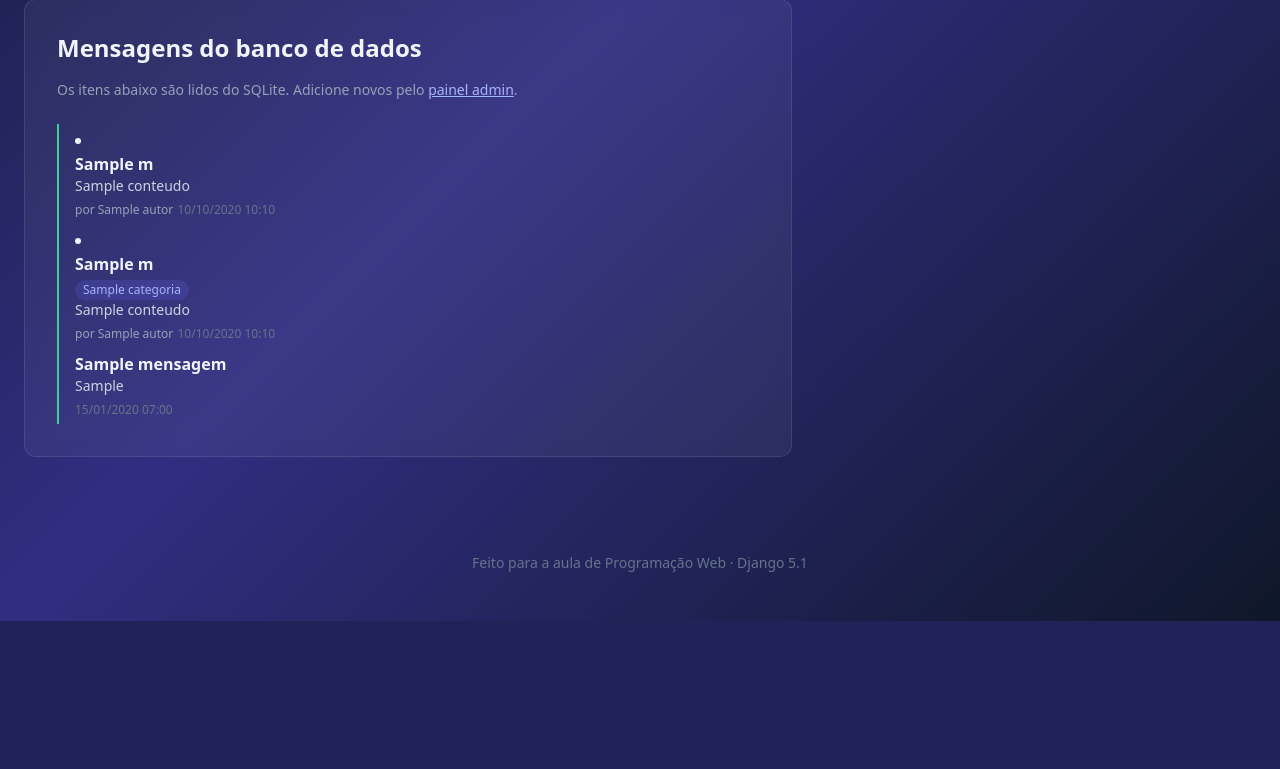
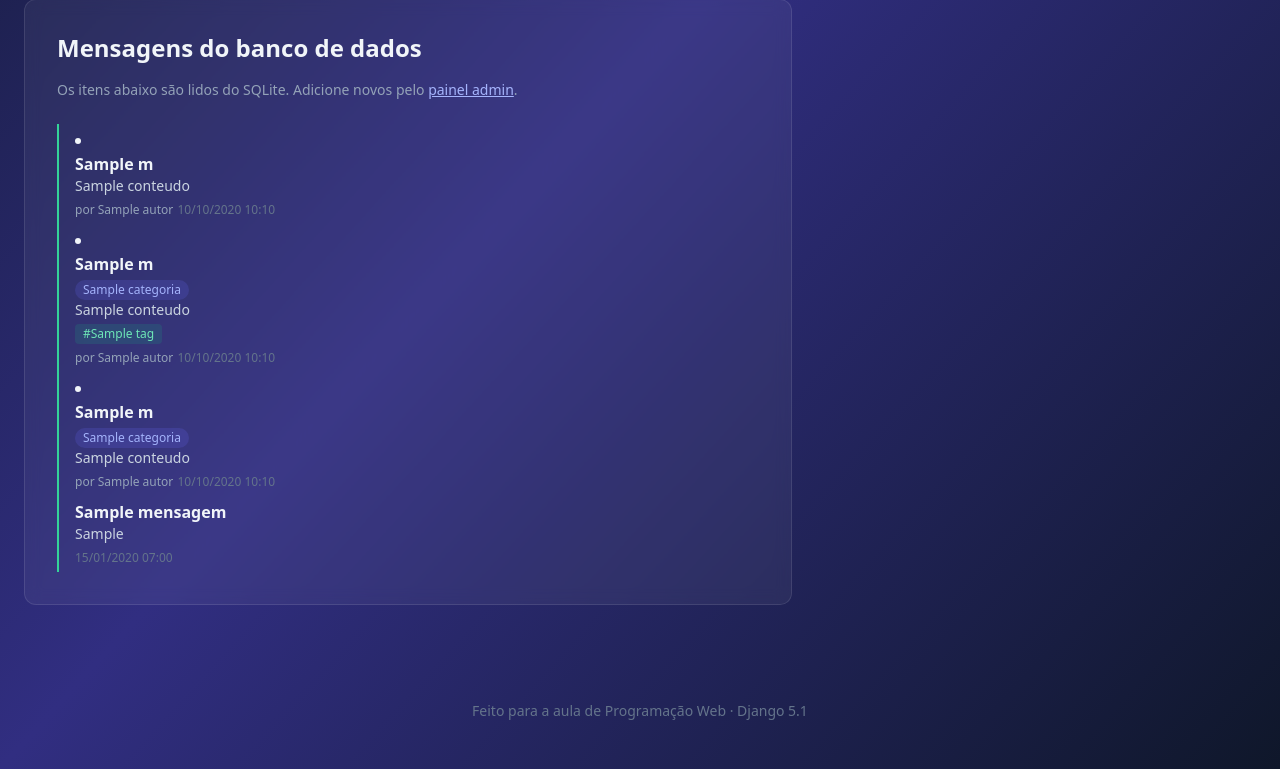
Before and after one commit to dudufugliaro/project-django, a Django app: template templates/home/index.html in a window 1280 px wide. Shown: the part 636-1405 px from the top of the page. Before the commit the page ends 1257 px from the top, so only its background shows below. Run offline with Django 5.2, Linux system fonts and the light colour scheme; tables that the repository leaves empty hold one stand-in row (values such as "Sample post"); the template is opened without the code that fills it: values that come from a table or form of the project are taken from there, most other values are stand-ins (such as "Sample title", 1, 10 or a date in 2020); some libraries are stand-ins or nearby versions.

Commit message:
feat: adiciona tag no html

```diff
--- a/templates/home/index.html
+++ b/templates/home/index.html
@@ -74,6 +74,26 @@
                         </span>
                     {% endif %}
                     <p class="text-sm text-slate-300">{{ m.conteudo }}</p>
+                    {% if m.tags.all %}                                          {# ← novo #}
+                        <div class="flex flex-wrap gap-1 mt-1">
+                            {% for tag in m.tags.all %}
+                                <span class="inline-block px-2 py-0.5 bg-emerald-500/15 text-emerald-300 text-xs rounded">
+                                    #{{ tag.nome }}
+                                </span>
+                            {% endfor %}
+                        </div>
+                    {% endif %}
+                    <span class="text-xs text-slate-400">por {{ m.autor }}</span>
+                    <span class="text-xs text-slate-500">{{ m.criada_em|date:"d/m/Y H:i" }}</span>
+                </li>
+                <li class="border-l-2 border-emerald-400 pl-4 py-1">
+                    <h3 class="font-semibold">{{ m.titulo }}</h3>
+                    {% if m.categoria %}
+                        <span class="inline-block px-2 py-0.5 mt-1 bg-indigo-500/20 text-indigo-300 text-xs rounded-full">
+                            {{ m.categoria.nome }}
+                        </span>
+                    {% endif %}
+                    <p class="text-sm text-slate-300">{{ m.conteudo }}</p>
                     <span class="text-xs text-slate-400">por {{ m.autor }}</span>
                     <span class="text-xs text-slate-500">{{ m.criada_em|date:"d/m/Y H:i" }}</span>
                 </li>
```
